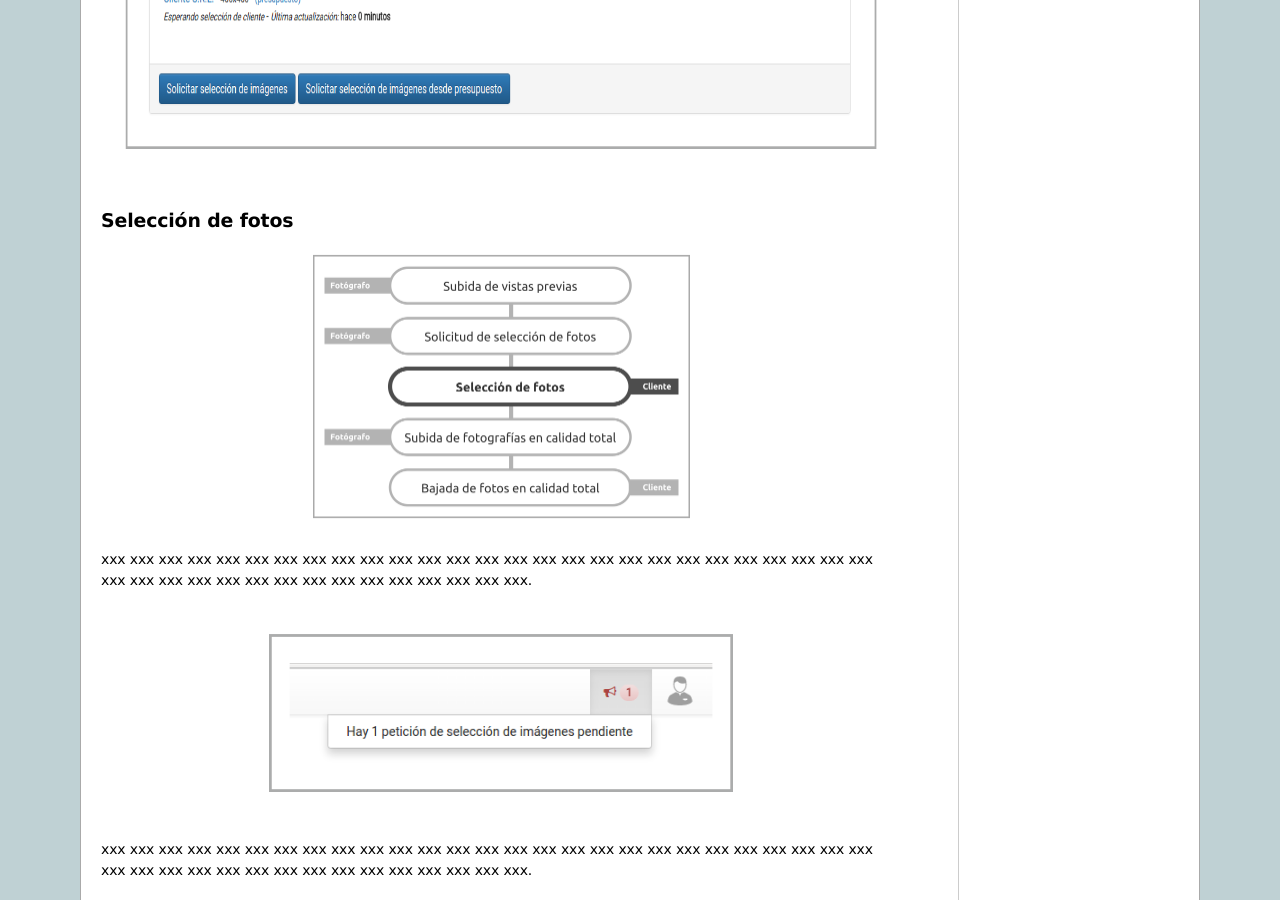
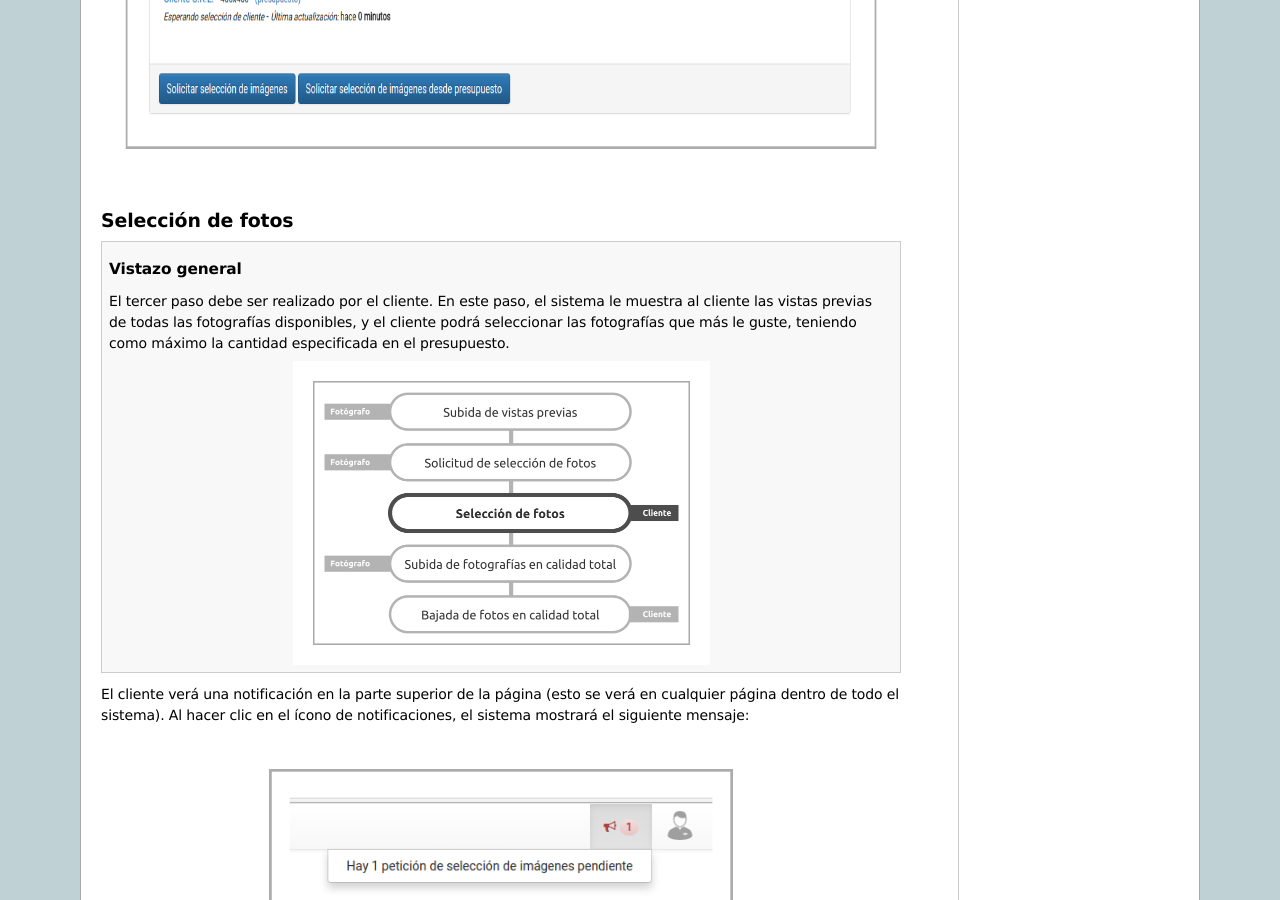
Before and after one commit to florzanetta/lumina, a Sphinx documentation site: the page built from doc/tutorial_photo_upload_and_selection.rst, in a window 1280 px wide and 900 px high, scrolled down 8687 px. Built offline with Sphinx 7.4.7, drawn with Linux system fonts in a browser that asks for light colours.

Commit message:
Update docs

```diff
--- a/doc/tutorial_photo_upload_and_selection.rst
+++ b/doc/tutorial_photo_upload_and_selection.rst
@@ -145,13 +145,20 @@ y más abajo, en la misma página, se podrá ver la solicitud recién creada:
 Selección de fotos
 ------------------
 
-.. image:: images-border/workflow-photo-selection-03.png
-   :scale: 50%
-   :align: center
+.. topic:: Vistazo general
 
-xxx xxx xxx xxx xxx xxx xxx xxx xxx xxx xxx xxx xxx xxx
-xxx xxx xxx xxx xxx xxx xxx xxx xxx xxx xxx xxx xxx xxx xxx xxx
-xxx xxx xxx xxx xxx xxx xxx xxx xxx xxx xxx xxx.
+   El tercer paso debe ser realizado por el cliente. En este paso, el sistema le
+   muestra al cliente las vistas previas de todas las fotografías disponibles,
+   y el cliente podrá seleccionar las fotografías que más le guste, teniendo
+   como máximo la cantidad especificada en el presupuesto.
+
+   .. image:: images-border/workflow-photo-selection-03.png
+      :scale: 50%
+      :align: center
+
+El cliente verá una notificación en la parte superior de la página (esto se verá
+en cualquier página dentro de todo el sistema). Al hacer clic en el ícono de notificaciones,
+el sistema mostrará el siguiente mensaje:
 
 .. image:: images-border/session-photo-selection-request-05-customer-notification.png
    :scale: 90%
```
